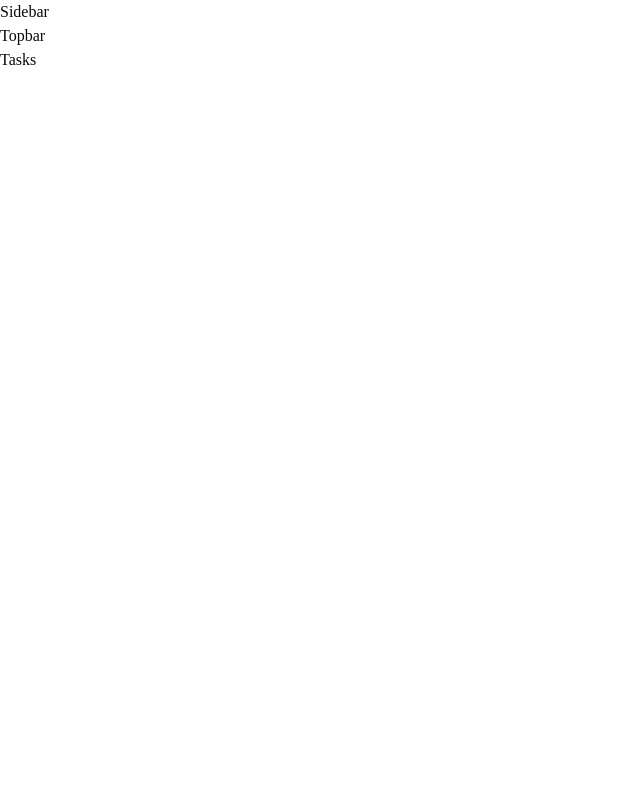
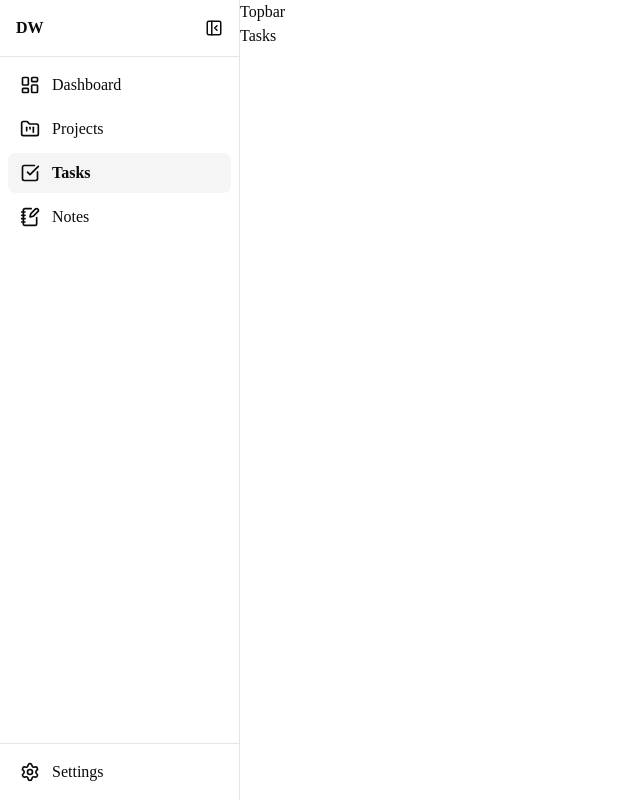
Before and after one commit to adeysh/developer-workspace, a Next.js app: page /tasks in a window 1280 px wide. Shown: the whole page, without its empty margins (0-640 px from the left). Built offline with nearby package versions, Linux system fonts and the light colour scheme.

Commit message:
style: styling sidebar with basic styles to follow app structure

```diff
--- /dev/null
+++ b/src/components/layout/Sidebar/Sidebar.tsx
@@ -0,0 +1,33 @@
+"use client";
+
+import { useSidebar } from "@/providers/sidebar-provider";
+
+import { SidebarHeader } from "./SidebarHeader";
+import { SidebarNav } from "./SidebarNav";
+import { SidebarFooter } from "./SidebarFooter";
+
+import { cn } from "@/lib/utils";
+
+export function Sidebar() {
+  const { collapsed } = useSidebar();
+
+  return (
+    <aside
+      className={cn(
+        "transition-all duration-200",
+        collapsed ? "w-18" : "w-60",
+        "flex",
+        "h-screen",
+        "flex-col",
+        "border-r",
+        "bg-background",
+      )}
+    >
+      <SidebarHeader />
+
+      <SidebarNav />
+
+      <SidebarFooter />
+    </aside>
+  );
+}
--- /dev/null
+++ b/src/components/layout/Sidebar/SidebarFooter.tsx
@@ -0,0 +1,12 @@
+import { FOOTER_NAVIGATION_ITEMS } from "@/constants/navigation";
+import { SidebarNavItem } from "@/components/layout/Sidebar/SidebarNavItem";
+
+export function SidebarFooter() {
+  return (
+    <nav className="border-t p-2">
+      {FOOTER_NAVIGATION_ITEMS.map((item) => (
+        <SidebarNavItem key={item.href} item={item} />
+      ))}
+    </nav>
+  );
+}
--- /dev/null
+++ b/src/components/layout/Sidebar/SidebarHeader.tsx
@@ -0,0 +1,23 @@
+"use client";
+
+import { PanelLeftClose, PanelLeftOpen } from "lucide-react";
+
+import { useSidebar } from "@/providers/sidebar-provider";
+
+export function SidebarHeader() {
+  const { collapsed, toggleSidebar } = useSidebar();
+
+  return (
+    <header className="flex items-center justify-between border-b p-4">
+      <div className="font-bold">DW</div>
+
+      <button
+        type="button"
+        onClick={toggleSidebar}
+        aria-label={collapsed ? "Expand sidebar" : "Collapse sidebar"}
+      >
+        {collapsed ? <PanelLeftOpen size={18} /> : <PanelLeftClose size={18} />}
+      </button>
+    </header>
+  );
+}
--- /dev/null
+++ b/src/components/layout/Sidebar/SidebarNav.tsx
@@ -0,0 +1,14 @@
+// sidebar-nav.tsx
+
+import { MAIN_NAVIGATION_ITEMS } from "@/constants/navigation";
+import { SidebarNavItem } from "@/components/layout/Sidebar/SidebarNavItem";
+
+export function SidebarNav() {
+  return (
+    <nav className="flex flex-1 flex-col gap-1 p-2">
+      {MAIN_NAVIGATION_ITEMS.map((item) => (
+        <SidebarNavItem key={item.href} item={item} />
+      ))}
+    </nav>
+  );
+}
--- /dev/null
+++ b/src/components/layout/Sidebar/SidebarNavItem.tsx
@@ -0,0 +1,37 @@
+"use client";
+
+import Link from "next/link";
+import { usePathname } from "next/navigation";
+import type { NavigationItem } from "@/constants/navigation";
+import { useSidebar } from "@/providers/sidebar-provider";
+import { cn } from "@/lib/utils";
+
+type SidebarNavItemProps = {
+  item: NavigationItem;
+};
+
+export function SidebarNavItem({ item }: SidebarNavItemProps) {
+  const pathname = usePathname();
+  const { collapsed } = useSidebar();
+
+  const isActive = pathname === item.href;
+
+  return (
+    <Link
+      href={item.href}
+      className={cn(
+        "flex items-center gap-3 rounded-md px-3 py-2 transition-colors",
+        isActive ? "bg-muted font-semibold" : "hover:bg-muted",
+        collapsed && "justify-center",
+      )}
+    >
+      <item.icon className="h-5 w-5 shrink-0" />
+
+      {!collapsed && (
+        <span className={isActive ? "bg-muted font-semibold" : ""}>
+          {item.label}
+        </span>
+      )}
+    </Link>
+  );
+}
--- a/src/components/layout/sidebar.tsx
+++ /dev/null
@@ -1,3 +0,0 @@
-export function Sidebar() {
-  return <aside>Sidebar</aside>;
-}
--- a/src/components/layout/workspace-shell.tsx
+++ b/src/components/layout/workspace-shell.tsx
@@ -1,5 +1,5 @@
-import { Sidebar } from "./sidebar";
 import { Topbar } from "./topbar";
+import { Sidebar } from "./Sidebar/Sidebar";
 
 type WorkspaceShellProps = {
   children: React.ReactNode;
@@ -7,13 +7,13 @@ type WorkspaceShellProps = {
 
 export function WorkspaceShell({ children }: WorkspaceShellProps) {
   return (
-    <div className="min-h-screen">
+    <div className="flex min-h-screen">
       <Sidebar />
 
-      <div>
+      <div className="flex flex-1 flex-col">
         <Topbar />
 
-        <main>{children}</main>
+        <main className="flex-1">{children}</main>
       </div>
     </div>
   );
--- a/src/constants/navigation.ts
+++ b/src/constants/navigation.ts
@@ -1,24 +1,46 @@
 import { ROUTES } from "./routes";
+import {
+  LayoutDashboard,
+  FolderKanban,
+  CheckSquare,
+  NotebookPen,
+  Settings,
+  LucideIcon,
+} from "lucide-react";
 
-export const NAVIGATION_ITEMS = [
+export type NavigationItem = {
+  label: string;
+  href: string;
+  icon: LucideIcon;
+};
+
+export const MAIN_NAVIGATION_ITEMS = [
   {
     label: "Dashboard",
     href: ROUTES.DASHBOARD,
+    icon: LayoutDashboard,
   },
   {
     label: "Projects",
     href: ROUTES.PROJECTS,
+    icon: FolderKanban,
   },
   {
     label: "Tasks",
     href: ROUTES.TASKS,
+    icon: CheckSquare,
   },
   {
     label: "Notes",
     href: ROUTES.NOTES,
+    icon: NotebookPen,
   },
+];
+
+export const FOOTER_NAVIGATION_ITEMS = [
   {
     label: "Settings",
     href: ROUTES.SETTINGS,
+    icon: Settings,
   },
 ];
```
